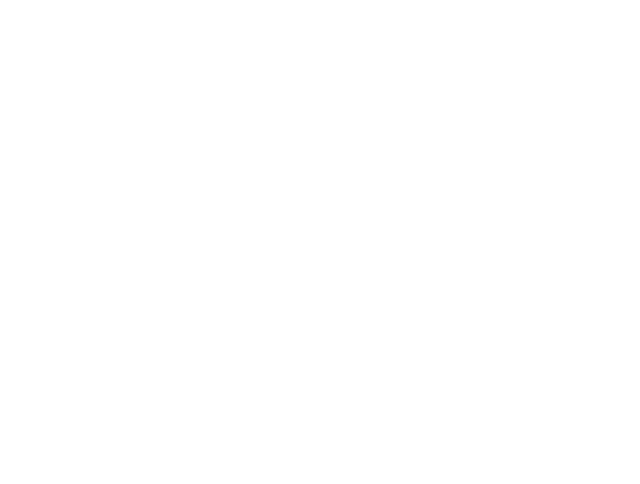
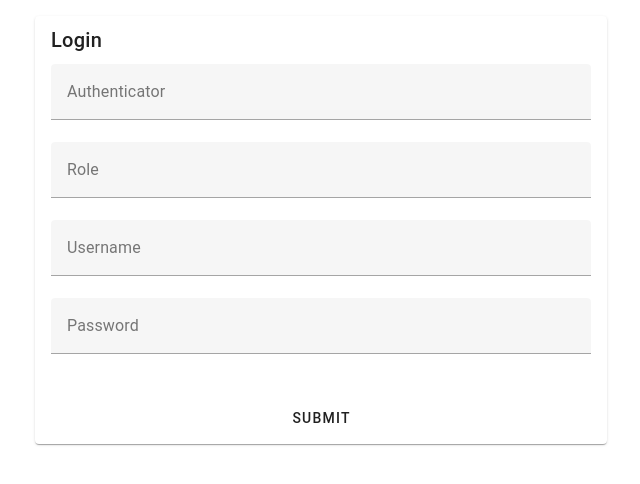
Before and after one commit to slorkowski/OEE-SMIP-App, a Nuxt app in the folder frontend/: page /login in a window 1280 px wide. Before the commit this address had no page. Shown: the top 484 px of the page, without its empty margins (319-959 px from the left). Built offline with nearby package versions, Linux system fonts and the light colour scheme.

Commit message:
feat(frontend): added initial login page

```diff
--- /dev/null
+++ b/frontend/pages/login.vue
@@ -0,0 +1,67 @@
+<script setup lang="ts">
+const authenticator = ref<string>();
+const role = ref<string>();
+const username = ref<string>();
+const password = ref<string>();
+
+const formValid = ref<boolean>();
+const loading = ref(false);
+
+
+
+function required(value: string): string | boolean {
+  return !!value || "This field is required";
+}
+
+function onSubmit() {
+  if(!formValid.value) {
+    return;
+  }
+
+  // TODO: set `loading` while login is processing, then redirect to home page
+
+  console.log({
+    authenticator,
+    role,
+    username,
+    password,
+  });
+}
+</script>
+<template>
+  <v-row justify="center">
+    <v-col cols="12" sm="8" lg="6">
+      <v-form v-model="formValid" @submit.prevent="onSubmit">
+        <v-card :loading="loading">
+          <v-card-title>Login</v-card-title>
+          <v-card-text>
+            <v-text-field
+              v-model="authenticator"
+              label="Authenticator"
+              :rules="[required]"
+            />
+            <v-text-field
+              v-model="role"
+              label="Role"
+              :rules="[required]"
+            />
+            <v-text-field
+              v-model="username"
+              label="Username"
+              :rules="[required]"
+            />
+            <v-text-field
+              v-model="password"
+              label="Password"
+              type="password"
+              :rules="[required]"
+            />
+          </v-card-text>
+          <v-card-actions>
+            <v-btn type="submit" block :loading="loading">Submit</v-btn>
+          </v-card-actions>
+        </v-card>
+      </v-form>
+    </v-col>
+  </v-row>
+</template>
```
